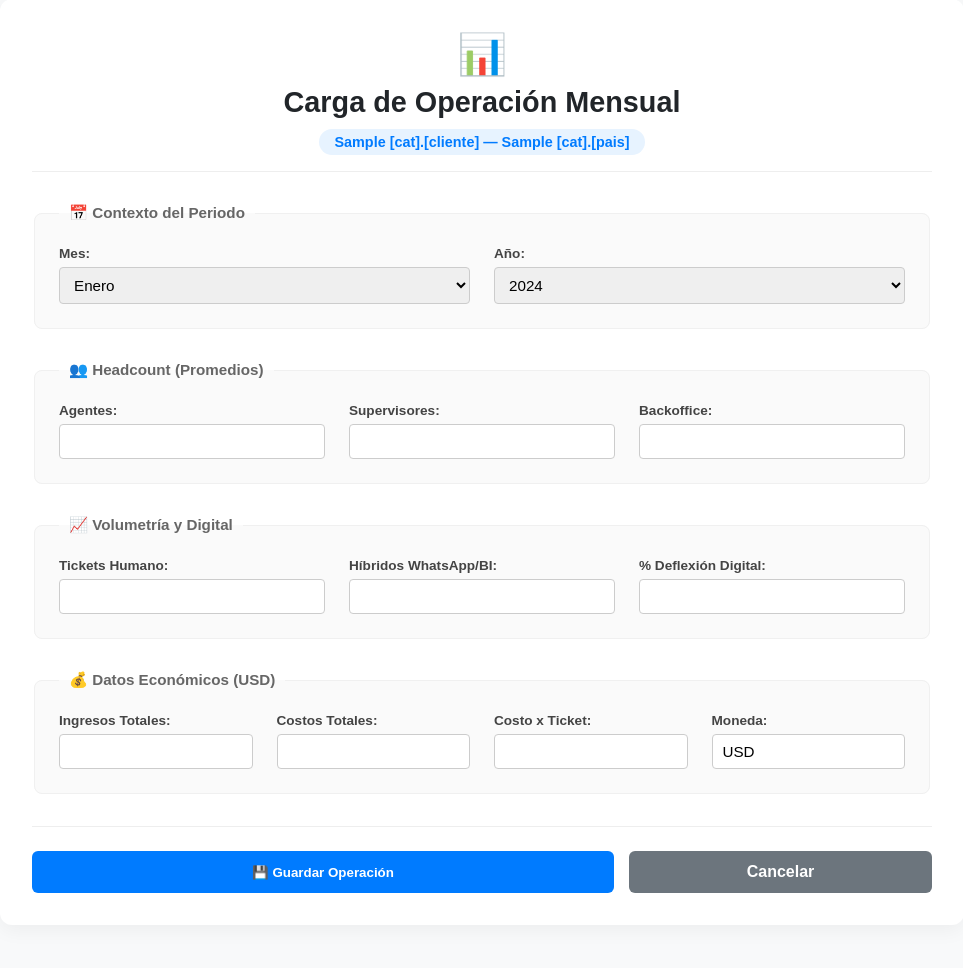
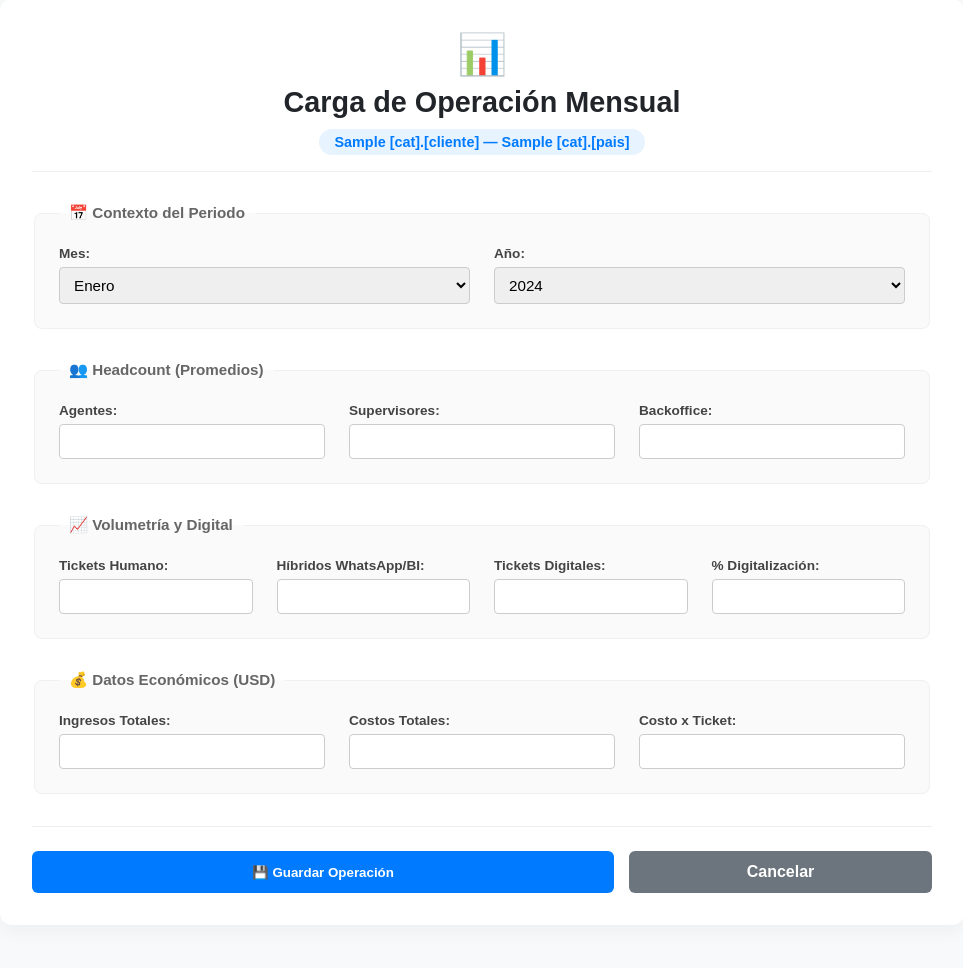
Before and after one commit to franciscoFloresO/kpis_gerencia, a Django app: page /indicadores/cargar/1/1/ in a window 1280 px wide. Shown: the part 112-1080 px from the top of the page, without its empty margins (158-1121 px from the left). Run offline with Django 5.2, Linux system fonts and the light colour scheme; a user stored in the database is signed in; tables that the repository leaves empty hold one stand-in row (values such as "Sample post").

Commit message:
version 1.1

```diff
--- a/indicadores/forms.py
+++ b/indicadores/forms.py
@@ -17,9 +17,9 @@ class OperacionMensualForm(forms.ModelForm):
     mes = forms.ChoiceField(choices=MESES, label="Mes del Periodo")
     anio = forms.ChoiceField(choices=ANIOS, label="Año del Periodo")
 
-    porcentaje_digital_deflexion = forms.DecimalField(
+    porcentaje_digitalizacion = forms.DecimalField(
         validators=[MinValueValidator(0), MaxValueValidator(100)],
-        label="Porcentaje Digital Deflexión"
+        label="Porcentaje Digitalización"
     )
 
     class Meta:
@@ -28,7 +28,7 @@ class OperacionMensualForm(forms.ModelForm):
         fields = [
             'id_pais', 'id_cliente', 'mes', 'anio',
             'agentes_promedio', 'supervisores_promedio', 'backoffice_promedio',
-            'tickets_humano', 'hibridos_whatsapp_bi', 'porcentaje_digital_deflexion',
+            'tickets_humano', 'hibridos_whatsapp_bi', 'porcentaje_digitalizacion', 'tickets_digital',
             'ingresos_totales_usd', 'costos_totales_usd', 'costo_ticket_usd', 'codigo_moneda'
         ]
 
@@ -38,6 +38,10 @@ class OperacionMensualForm(forms.ModelForm):
 
         self.fields['id_pais'].widget = forms.HiddenInput()
         self.fields['id_cliente'].widget = forms.HiddenInput()
+        self.fields['codigo_moneda'].widget = forms.HiddenInput()
+
+        self.fields['codigo_moneda'].initial = 'USD'
+        self.fields['codigo_moneda'].required = False
 
         if self.instance and self.instance.pk:
 
@@ -45,8 +49,11 @@ class OperacionMensualForm(forms.ModelForm):
             self.fields['anio'].disabled = True
             self.fields['id_pais'].disabled = True
             self.fields['id_cliente'].disabled = True
+            self.fields['codigo_moneda'].disabled = False
+
             self.fields['mes'].required = False
             self.fields['anio'].required = False
+
 
 
     def clean(self):
@@ -54,10 +61,29 @@ class OperacionMensualForm(forms.ModelForm):
         if self.instance and self.instance.pk:
             mes = self.instance.fecha_periodo.month
             anio = self.instance.fecha_periodo.year
+            cliente = self.instance.id_cliente
+            pais = self.instance.id_pais
         else:
             mes = int(cleaned_data.get('mes'))
             anio = int(cleaned_data.get('anio'))
+            cliente = cleaned_data.get('id_cliente')
+            pais = cleaned_data.get('id_pais')
 
+        if mes and anio and cliente and pais:
+            fecha_validar = datetime.date(int(anio), int(mes), 1)
+
+            existe = OperacionMensual.objects.filter(
+                id_cliente=cliente,
+                id_pais=pais,
+                fecha_periodo=fecha_validar
+            )
+        if self.instance.pk:
+            existe = existe.exclude(pk=self.instance.pk)
+        if existe.exists():
+            raise forms.ValidationError(
+                f"Atención: ya existe registro para {cliente}"
+                f"en {pais} correspondiente para {mes}/{anio}"
+            )
         cleaned_data['fecha_periodo'] = datetime.date(anio, mes, 1)
         return cleaned_data
 
--- a/indicadores/models.py
+++ b/indicadores/models.py
@@ -14,7 +14,8 @@ class OperacionMensual(models.Model):
     #Volumetria
     tickets_humano = models.IntegerField()
     hibridos_whatsapp_bi = models.IntegerField()
-    porcentaje_digital_deflexion = models.DecimalField(max_digits=5, decimal_places=2)
+    porcentaje_digitalizacion = models.DecimalField(max_digits=5, decimal_places=2)
+    tickets_digital = models.IntegerField()
     #Economico
     ingresos_totales_usd = models.DecimalField(max_digits=18, decimal_places=2)
     costos_totales_usd = models.DecimalField(max_digits=18, decimal_places=2)
--- a/indicadores/templates/indicadores/form_contractual.html
+++ b/indicadores/templates/indicadores/form_contractual.html
@@ -58,7 +58,7 @@
                 <legend>⏱️ Tiempos y Operación</legend>
                 <div class="form-grid-3">
                     <div class="form-group"><label>ASA (Seg)</label>{{ form.asa_segundos_objetivo }}</div>
-                    <div class="form-group"><label>TMO (Min)</label>{{ form.tmo_minutos_objetivo }}</div>
+                    <div class="form-group"><label>TMO (Seg)</label>{{ form.tmo_minutos_objetivo }}</div>
                     <div class="form-group"><label>ACW (Seg)</label>{{ form.acw_segundos_objetivo }}</div>
                     <div class="form-group"><label>Agentes</label>{{ form.agentes_objetivo }}</div>
                     <div class="form-group"><label>Supervisores</label>{{ form.supervisores_objetivo }}</div>
--- a/indicadores/templates/indicadores/form_operacion.html
+++ b/indicadores/templates/indicadores/form_operacion.html
@@ -42,6 +42,7 @@
                 </div>
                 {{ form.id_pais }}
                 {{ form.id_cliente }}
+                {{ form.codigo_moneda }}
             </fieldset>
 
             <fieldset class="form-section">
@@ -64,7 +65,7 @@
 
             <fieldset class="form-section">
                 <legend>📈 Volumetría y Digital</legend>
-                <div class="form-grid-3">
+                <div class="form-grid-4">
                     <div class="form-group">
                         <label>Tickets Humano:</label>
                         {{ form.tickets_humano }}
@@ -74,15 +75,19 @@
                         {{ form.hibridos_whatsapp_bi }}
                     </div>
                     <div class="form-group">
-                        <label>% Deflexión Digital:</label>
-                        {{ form.porcentaje_digital_deflexion }}
+                        <label>Tickets Digitales:</label>
+                        {{ form.tickets_digital}}
+                    </div>
+                    <div class="form-group">
+                        <label>% Digitalización:</label>
+                        {{ form.porcentaje_digitalizacion }}
                     </div>
                 </div>
             </fieldset>
 
             <fieldset class="form-section">
                 <legend>💰 Datos Económicos (USD)</legend>
-                <div class="form-grid-4">
+                <div class="form-grid-3">
                     <div class="form-group">
                         <label>Ingresos Totales:</label>
                         {{ form.ingresos_totales_usd }}
@@ -95,10 +100,6 @@
                         <label>Costo x Ticket:</label>
                         {{ form.costo_ticket_usd }}
                     </div>
-                    <div class="form-group">
-                        <label>Moneda:</label>
-                        {{ form.codigo_moneda }}
-                    </div>
                 </div>
             </fieldset>
 
--- a/indicadores/views.py
+++ b/indicadores/views.py
@@ -18,8 +18,7 @@ def cargar_operacion(request, id_cliente, id_pais):
             operacion = form.save(commit=False)
             operacion.id_cliente = cliente_obj
             operacion.id_pais = pais_obj
-
-            # Datos adicionales
+            operacion.codigo_moneda = 'USD'
             operacion.fecha_periodo = form.cleaned_data['fecha_periodo']
             operacion.creado_por = request.user
 
@@ -30,11 +29,16 @@ def cargar_operacion(request, id_cliente, id_pais):
         else:
             for field, errors in form.errors.items():
                 for error in errors:
-                    messages.error(request, f"Error en {field}: {error}")
+                    if field == '__all__':
+                        messages.error(request, error)
+                    else:
+                        label = form.fields[field].label if field in form.fields else field
+                        messages.error(request, f"Error en {label}: {error}")
     else:
         form = OperacionMensualForm(user=request.user, initial={
             'id_cliente': cliente_obj,
-            'id_pais': pais_obj
+            'id_pais': pais_obj,
+            'codigo_moneda':'USD'
         })
 
     return render(request, 'indicadores/form_operacion.html', {
@@ -147,8 +151,6 @@ def lista_operaciones(request):
     })
 
 
-# indicadores/views.py
-
 @login_required(login_url='login')
 def editar_contractual(request, pk):
     contractual = get_object_or_404(ContractualMensual, pk=pk)
--- a/kpis_gerencia/settings.py
+++ b/kpis_gerencia/settings.py
@@ -125,6 +125,9 @@ AUTHENTICATION_BACKENDS = [
     'django.contrib.auth.backends.ModelBackend',
 ]
 
+LOGIN_REDIRECT_URL = 'home'
+LOGIN_URL = 'login'
+
 
 # Internationalization
 # https://docs.djangoproject.com/en/5.2/topics/i18n/
@@ -135,7 +138,7 @@ TIME_ZONE = 'America/Santiago'
 
 USE_I18N = True
 
-USE_TZ = True
+USE_TZ = False
 
 
 # Static files (CSS, JavaScript, Images)
--- a/segmentacion/forms.py
+++ b/segmentacion/forms.py
@@ -83,6 +83,9 @@ class AsignacionForm(forms.ModelForm):
         self.usuario = kwargs.pop('usuario', None)
         super().__init__(*args, **kwargs)
 
+        self.fields['pais'].queryset = Pais.objects.filter(estado_activo=True).order_by('nombre_pais')
+        self.fields['cliente'].queryset = Cliente.objects.filter(estado_activo=True).order_by('nombre_cliente')
+
     def clean(self):
         cleaned_data = super().clean()
         pais = cleaned_data.get("pais")
--- a/templates/includes/messages.html
+++ b/templates/includes/messages.html
@@ -33,7 +33,7 @@
                 const alerts = container.getElementsByClassName('alert-toast');
                 for (let alert of alerts) {
                     alert.classList.add('fade-out');
-                    setTimeout(() => alert.remove(), 500); // Dar tiempo a la animación
+                    setTimeout(() => alert.remove(), 1000); // Dar tiempo a la animación
                 }
             }
         }, 4000);
```
Also changed, not shown: segmentacion/views.py (+7 -3 lines).
